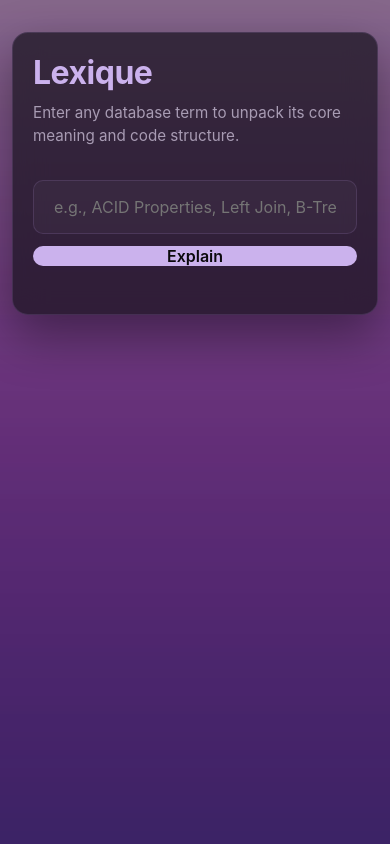
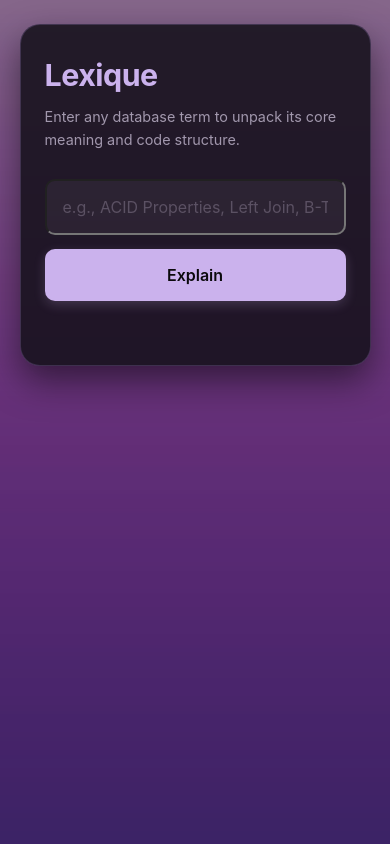
Before and after one commit to Via-01/lexique, a Flask app: page / in a window 390 px wide. Run offline with Flask 3, Linux system fonts and the light colour scheme.

Commit message:
Fix : Updated the mobile responsiveness

```diff
--- a/templates/index.html
+++ b/templates/index.html
@@ -1,8 +1,8 @@
 <!DOCTYPE html>
 <html lang="en">
   <head>
-    <meta charset="UTF-8">
-    <meta name="viewport" content="width=device-width, initial-scale=1.0">
+    <meta charset="UTF-8" />
+    <meta name="viewport" content="width=device-width, initial-scale=1.0" />
     <title>Lexique</title>
     <style>
       :root {
@@ -25,40 +25,24 @@
     }
 
     body {
-            /* This points to the image you'll save in the /static folder */
       background: url('/static/bg.png') no-repeat center center fixed;
       background-size: cover;
       color: var(--text-primary);
       display: flex;
       justify-content: center;
-            align-items: center;
       min-height: 100vh;
-            padding: 24px;
       position: relative;
     }
 
-        /* This creates the dark overlay to make the text pop */
     body::before {
-            content: "";
+      content: '';
       position: absolute;
       top: 0;
       left: 0;
       width: 100%;
       height: 100%;
-            background: rgba(11, 9, 12, 0.38); /* Darkens the image slightly */
+      background: rgba(11, 9, 12, 0.38);
       z-index: -1;
-        }
-
-        .container {
-            width: 100%;
-            max-width: 680px;
-            background: var(--card-bg);
-            border: 1px solid var(--border-color);
-            border-radius: 20px;
-            padding: 40px;
-            backdrop-filter: blur(16px);
-            -webkit-backdrop-filter: blur(16px);
-            box-shadow: 0 20px 50px rgba(0, 0, 0, 0.4);
     }
 
     h1 {
@@ -76,79 +60,12 @@
       line-height: 1.5;
     }
 
-        .search-box {
-            display: flex;
-            gap: 12px;
-            margin-bottom: 28px;
-        }
-
-        input {
-            flex: 1;
-            background: rgba(255, 255, 255, 0.03);
-            border: 1px solid var(--border-color);
-            border-radius: 10px;
-            padding: 16px 20px;
-            color: #fff;
-            font-size: 1rem;
-            outline: none;
-            transition: all 0.25s cubic-bezier(0.4, 0, 0.2, 1);
-        }
-
-        input:focus {
-            border-color: var(--pastel-purple);
-            background: rgba(255, 255, 255, 0.05);
-            box-shadow: 0 0 0 4px rgba(203, 178, 237, 0.15);
-        }
-
-        button#submit-btn {
-            background: var(--pastel-purple);
-            color: #0b090c;
-            border: none;
-            border-radius: 10px;
-            padding: 0 28px;
-            font-size: 1rem;
-            font-weight: 600;
-            cursor: pointer;
-            transition: all 0.2s ease;
-            display: flex;
-            align-items: center;
-            justify-content: center;
-        }
-
-        button#submit-btn:hover {
-            background: var(--pastel-purple-hover);
-            transform: translateY(-1px);
-        }
-
-        button#submit-btn:active {
-            transform: translateY(0);
-        }
-
-        button#submit-btn:disabled {
-            opacity: 0.6;
-            cursor: not-allowed;
-            transform: none;
-        }
-
-        .output-card {
-            display: none;
-            border-top: 1px solid rgba(186, 154, 236, 0.1);
-            padding-top: 32px;
-            margin-top: 8px;
-            animation: fadeIn 0.5s cubic-bezier(0.4, 0, 0.2, 1) forwards;
-        }
-
-        @keyframes fadeIn {
-            from { opacity: 0; transform: translateY(12px); }
-            to { opacity: 1; transform: translateY(0); }
-        }
-
     h3 {
       color: var(--pastel-purple);
       font-size: 1.05rem;
       text-transform: uppercase;
       letter-spacing: 1px;
-            margin-bottom: 12px;
+      margin-bottom: 16px; /* Enhanced internal spacing */
       font-weight: 600;
     }
 
@@ -156,7 +73,26 @@
       color: var(--text-secondary);
       line-height: 1.7;
       font-size: 1rem;
-            margin-bottom: 28px;
+      margin-bottom: 32px; /* Extra breathing room before next section */
+    }
+
+    .output-card {
+      display: none;
+      border-top: 1px solid rgba(186, 154, 236, 0.1);
+      padding-top: 32px;
+      margin-top: 16px;
+      animation: fadeIn 0.5s cubic-bezier(0.4, 0, 0.2, 1) forwards;
+    }
+
+    @keyframes fadeIn {
+      from {
+        opacity: 0;
+        transform: translateY(12px);
+      }
+      to {
+        opacity: 1;
+        transform: translateY(0);
+      }
     }
 
     .code-container {
@@ -165,13 +101,8 @@
       border: 1px solid var(--border-color);
       border-radius: 12px;
       padding: 20px;
-            padding-top: 45px; /* Pushes the code down so it never hits the button */
+      padding-top: 48px;
       margin-top: 8px;
-        }
-
-        pre {
-            overflow-x: auto;
-            white-space: pre;
     }
 
     code {
@@ -214,80 +145,187 @@
       border-radius: 8px;
     }
 
-        /* Customize the scrollbar for the code block container */
     pre::-webkit-scrollbar {
-            height: 6px; /* Height for the horizontal scrollbar */
-            width: 6px;  /* Width for vertical scrollbar if needed */
+      height: 6px;
+      width: 6px;
     }
-
-        /* The track (background) of the scrollbar */
     pre::-webkit-scrollbar-track {
       background: rgba(255, 255, 255, 0.02);
       border-radius: 10px;
     }
-
-        /* The draggable thumb handle */
     pre::-webkit-scrollbar-thumb {
-            background: rgba(186, 154, 236, 0.3); /* Subtle pastel purple tint */
+      background: rgba(186, 154, 236, 0.3);
       border-radius: 10px;
-            transition: background 0.2s ease;
+    }
+    pre::-webkit-scrollbar-thumb:hover {
+      background: rgba(186, 154, 236, 0.5);
     }
 
-        /* Hover effect on the scrollbar handle */
-        pre::-webkit-scrollbar-thumb:hover {
-            background: rgba(186, 154, 236, 0.5); /* Brightens slightly on hover */
+    /* ==========================================================================
+       DEDICATED DESKTOP ONLY LAYOUT (Screens wider than 600px)
+       ========================================================================== */
+    @media (min-width: 601px) {
+      body {
+        align-items: center;
+        padding: 24px;
       }
 
-        /* Mobile Responsiveness */
-        @media (max-width: 480px) {
-            body {
-                padding: 12px;
-                align-items: flex-start; /* Allows scrolling down if content is long */
+      .container {
+        width: 650px;
+        background: var(--card-bg);
+        border: 1px solid var(--border-color);
+        border-radius: 20px;
+        padding: 40px;
+        backdrop-filter: blur(16px);
+        -webkit-backdrop-filter: blur(16px);
+        box-shadow: 0 20px 50px rgba(0, 0, 0, 0.4);
       }
 
-            /* Container scales smoothly on small screens */
+      .search-box {
+        display: flex;
+        gap: 12px;
+        margin-bottom: 28px;
+      }
+
+      input {
+        flex: 1;
+        background: rgba(255, 255, 255, 0.03);
+        border: 1px solid var(--border-color);
+        border-radius: 10px;
+        padding: 16px 20px;
+        color: #fff !important; /* Explicit desktop force */
+        font-size: 1rem;
+        outline: none;
+        transition: all 0.25s cubic-bezier(0.4, 0, 0.2, 1);
+      }
+
+      button#submit-btn {
+        background: var(--pastel-purple);
+        color: #0b090c;
+        border: none;
+        border-radius: 10px;
+        padding: 0 28px;
+        font-size: 1rem;
+        font-weight: 600;
+        cursor: pointer;
+        transition: all 0.2s ease;
+        display: flex;
+        align-items: center;
+        justify-content: center;
+      }
+
+      pre {
+        overflow-x: auto;
+        white-space: pre;
+      }
+    }
+
+    /* ==========================================================================
+       DEDICATED MOBILE ONLY LAYOUT (Screens 600px and narrower)
+       ========================================================================== */
+    @media (max-width: 600px) {
+      body {
+        align-items: flex-start;
+        padding: 24px 0;
+      }
+
       .container {
-                padding: 20px;
-                width: 100%;
-                border-radius: 16px;
-                margin-top: 20px;
+        width: 90% !important;
+        max-width: 440px !important;
+        margin: 0 auto;
+        background: rgba(22, 18, 28, 0.88);
+        border: 1px solid rgba(186, 154, 236, 0.2);
+        border-radius: 20px;
+        padding: 32px 24px;
+        box-shadow: 0 15px 35px rgba(0, 0, 0, 0.5);
       }
 
       h1 {
-                font-size: 2rem; /* Slightly smaller title so it doesn't wrap awkwardly */
+        font-size: 1.9rem;
+        margin-bottom: 12px;
       }
 
-            /* Stack the input box and button vertically on small mobile screens */
-            .search-box {
-                flex-direction: column;
-                gap: 12px;
+      p.subtitle {
+        font-size: 0.9rem;
+        margin-bottom: 28px;
+        line-height: 1.6;
       }
 
-            input[type="text"] {
+      .search-box {
+        display: flex;
+        flex-direction: column !important;
+        gap: 14px;
+        margin-bottom: 32px;
         width: 100%;
       }
 
-            button {
-                width: 100%;
-                padding: 14px; /* Bigger tap target for thumbs */
+      input {
+        width: 100% !important;
+        padding: 16px;
+        font-size: 1rem;
+        background: rgba(255, 255, 255, 0.05);
+        color: #ffffff !important;
+        -webkit-text-fill-color: #ffffff !important;
+        border-radius: 10px;
       }
 
-            /* Ensure code blocks don't break the layout width */
+      /* FIX: Perfectly muted placeholder so the input field feels deep and premium */
+      /* Force muted placeholder strictly on mobile */
+      input::-webkit-input-placeholder {
+        color: rgba(230, 220, 245, 0.25) !important;
+        opacity: 1 !important;
+        -webkit-text-fill-color: rgba(230, 220, 245, 0.25) !important;
+      }
+
+      input::-moz-placeholder {
+        color: rgba(230, 220, 245, 0.25) !important;
+        opacity: 1 !important;
+      }
+
+      input::placeholder {
+        color: rgba(230, 220, 245, 0.25) !important;
+        opacity: 1 !important;
+      }
+
+      button#submit-btn {
+        width: 100% !important;
+        padding: 16px;
+        font-size: 1rem;
+        background: var(--pastel-purple);
+        color: #0b090c;
+        border: none;
+        border-radius: 10px;
+        font-weight: 600;
+        display: flex;
+        align-items: center;
+        justify-content: center;
+        box-shadow: 0 4px 12px rgba(203, 178, 237, 0.2);
+      }
+
+      .output-card {
+        padding-top: 28px;
+        margin-top: 12px;
+      }
+
       pre {
-                padding: 12px;
-                font-size: 0.85rem;
+        overflow-x: auto;
+        white-space: pre;
+        max-width: 100%;
+      }
+
+      code {
+        font-size: 0.82rem;
       }
     }
     </style>
   </head>
   <body>
-
     <div class="container">
       <h1>Lexique</h1>
       <p class="subtitle">Enter any database term to unpack its core meaning and code structure.</p>
 
       <div class="search-box">
-            <input type="text" id="keyword-input" placeholder="e.g., ACID Properties, Left Join, B-Tree..." autocomplete="off">
+        <input type="text" id="keyword-input" placeholder="e.g., ACID Properties, Left Join, B-Tree..." autocomplete="off" />
         <button id="submit-btn" onclick="fetchExplanation()">Explain</button>
       </div>
 
@@ -300,69 +338,72 @@
         <h3>Implementation / Demo</h3>
         <div class="code-container">
           <button class="copy-btn" onclick="copyCode(this)">Copy</button>
-                <pre><code id="code-snippet"></code></pre>
+          <pre>
+            <code id="code-snippet"></code>
+          </pre>
         </div>
       </div>
     </div>
 
     <script>
       // Trigger action on typing 'Enter' inside the input window
-        document.getElementById("keyword-input").addEventListener("keypress", function(event) {
-            if (event.key === "Enter") {
-                fetchExplanation();
+      document.getElementById('keyword-input').addEventListener('keypress', function (event) {
+        if (event.key === 'Enter') {
+          fetchExplanation()
         }
-        });
+      })
 
       async function fetchExplanation() {
-            const inputElement = document.getElementById("keyword-input");
-            const btnElement = document.getElementById("submit-btn");
-            const outputBox = document.getElementById("output-box");
-            const errorBox = document.getElementById("error-box");
+        const inputElement = document.getElementById('keyword-input')
+        const btnElement = document.getElementById('submit-btn')
+        const outputBox = document.getElementById('output-box')
+        const errorBox = document.getElementById('error-box')
 
-            const keyword = inputElement.value.trim();
+        const keyword = inputElement.value.trim()
 
-            if (!keyword) return;
+        if (!keyword) return
 
         // UI Reset States
-            errorBox.style.display = "none";
-            outputBox.style.display = "none";
-            btnElement.disabled = true;
-            btnElement.innerText = "Analyzing...";
+        errorBox.style.display = 'none'
+        outputBox.style.display = 'none'
+        btnElement.disabled = true
+        btnElement.innerText = 'Analyzing...'
 
         try {
-                const response = await fetch("/api/explain", {
-                    method: "POST",
-                    headers: { "Content-Type": "application/json" },
+          const response = await fetch('/api/explain', {
+            method: 'POST',
+            headers: { 'Content-Type': 'application/json' },
             body: JSON.stringify({ keyword: keyword })
-                });
+          })
 
-                const data = await response.json();
+          const data = await response.json()
 
           if (!response.ok) {
-                    throw new Error(data.error || "Something went wrong.");
+            throw new Error(data.error || 'Something went wrong.')
           }
 
           // Populate and toggle visible components
-                document.getElementById("explanation").innerText = data.explanation;
-                document.getElementById("code-snippet").innerText = data.example_code;
-                outputBox.style.display = "block";
-
+          document.getElementById('explanation').innerText = data.explanation
+          document.getElementById('code-snippet').innerText = data.example_code
+          outputBox.style.display = 'block'
         } catch (err) {
-                errorBox.innerText = err.message;
-                errorBox.style.display = "block";
+          errorBox.innerText = err.message
+          errorBox.style.display = 'block'
         } finally {
-                btnElement.disabled = false;
-                btnElement.innerText = "Explain";
+          btnElement.disabled = false
+          btnElement.innerText = 'Explain'
         }
       }
 
       function copyCode(btn) {
-            const codeText = document.getElementById("code-snippet").innerText;
+        const codeText = document.getElementById('code-snippet').innerText
         navigator.clipboard.writeText(codeText).then(() => {
-                const originalText = btn.innerText;
-                btn.innerText = "Copied!";
-                setTimeout(() => { btn.innerText = originalText; }, 2000);
-            });
+          const originalText = btn.innerText
+          btn.innerText = 'Copied!'
+          setTimeout(() => {
+            btn.innerText = originalText
+          }, 2000)
+        })
       }
     </script>
   </body>
```
Lines whose indentation alone changed are shown as unchanged.
